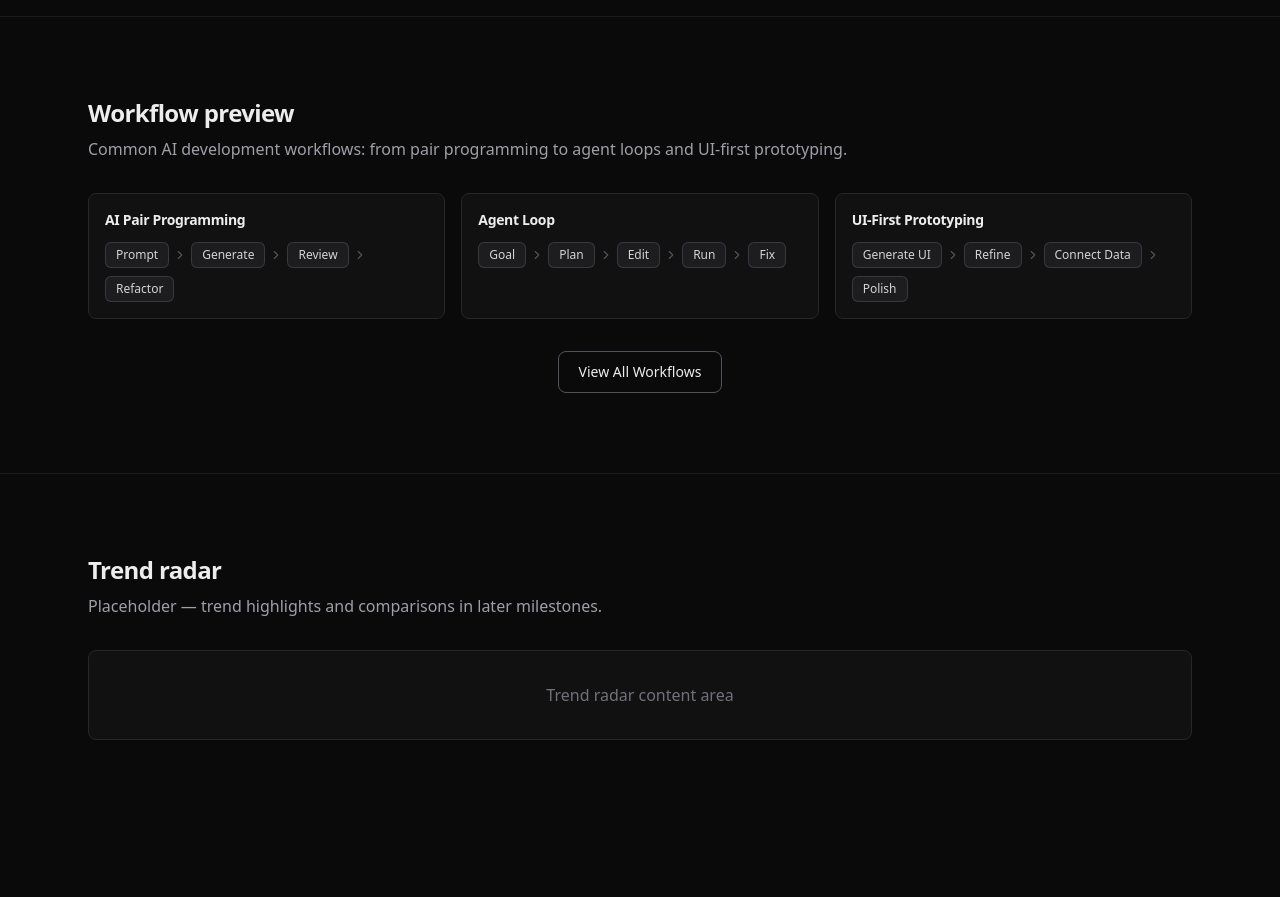
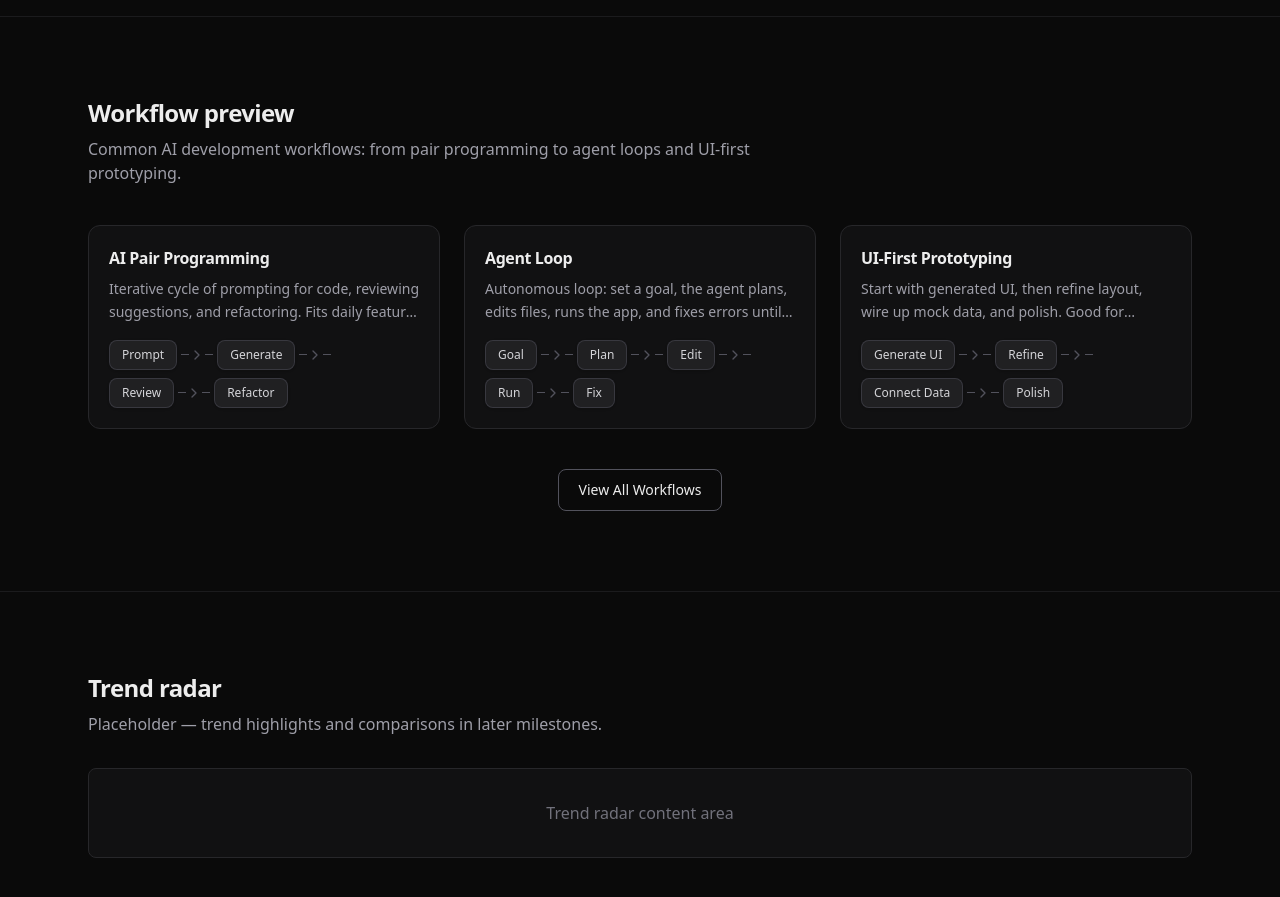
Before and after one commit to ian-schwartz/ai-dev-trends-explorer, a Next.js app: page / in a window 1280 px wide. Shown: the part 1200-2097 px from the top of the page. Before the commit the page ends 2020 px from the top, so only its background shows below. Built offline with nearby package versions, Linux system fonts and the light colour scheme.

Commit message:
feat: add workflow preview diagrams to homepage

```diff
--- a/src/components/home/WorkflowPreviewSection.tsx
+++ b/src/components/home/WorkflowPreviewSection.tsx
@@ -1,17 +1,27 @@
 import Link from "next/link";
 import { MiniWorkflow } from "@/components/workflows/MiniWorkflow";
 
-const PREVIEW_WORKFLOWS: { name: string; steps: string[] }[] = [
+const PREVIEW_WORKFLOWS: {
+  name: string;
+  description: string;
+  steps: string[];
+}[] = [
   {
     name: "AI Pair Programming",
+    description:
+      "Iterative cycle of prompting for code, reviewing suggestions, and refactoring. Fits daily feature work and small fixes.",
     steps: ["Prompt", "Generate", "Review", "Refactor"],
   },
   {
     name: "Agent Loop",
+    description:
+      "Autonomous loop: set a goal, the agent plans, edits files, runs the app, and fixes errors until done or stuck.",
     steps: ["Goal", "Plan", "Edit", "Run", "Fix"],
   },
   {
     name: "UI-First Prototyping",
+    description:
+      "Start with generated UI, then refine layout, wire up mock data, and polish. Good for landing pages and dashboards.",
     steps: ["Generate UI", "Refine", "Connect Data", "Polish"],
   },
 ];
@@ -23,20 +33,21 @@ export function WorkflowPreviewSection() {
         <h2 className="text-2xl font-semibold tracking-tight text-foreground">
           Workflow preview
         </h2>
-        <p className="mt-2 text-zinc-400">
+        <p className="mt-2 max-w-2xl text-zinc-400">
           Common AI development workflows: from pair programming to agent loops
           and UI-first prototyping.
         </p>
-        <div className="mt-8 grid gap-4 sm:grid-cols-2 lg:grid-cols-3">
+        <div className="mt-10 grid gap-6 sm:grid-cols-2 lg:grid-cols-3">
           {PREVIEW_WORKFLOWS.map((workflow) => (
             <MiniWorkflow
               key={workflow.name}
               name={workflow.name}
+              description={workflow.description}
               steps={workflow.steps}
             />
           ))}
         </div>
-        <div className="mt-8 flex justify-center">
+        <div className="mt-10 flex justify-center">
           <Link
             href="/workflows"
             className="inline-flex items-center justify-center rounded-lg border border-zinc-600 bg-transparent px-5 py-2.5 text-sm font-medium text-foreground transition-colors hover:border-zinc-500 hover:bg-zinc-800/50"
--- a/src/components/workflows/MiniWorkflow.tsx
+++ b/src/components/workflows/MiniWorkflow.tsx
@@ -2,26 +2,34 @@ import { ChevronRight } from "lucide-react";
 
 interface MiniWorkflowProps {
   name: string;
+  description: string;
   steps: string[];
 }
 
-export function MiniWorkflow({ name, steps }: MiniWorkflowProps) {
+export function MiniWorkflow({ name, description, steps }: MiniWorkflowProps) {
   return (
-    <div className="rounded-lg border border-zinc-800 bg-zinc-900/50 p-4 transition-colors hover:border-zinc-700">
-      <h3 className="text-sm font-semibold tracking-tight text-foreground">
+    <div className="flex flex-col rounded-xl border border-zinc-800 bg-zinc-900/50 p-5 transition-colors hover:border-zinc-700 hover:bg-zinc-900/70">
+      <h3 className="text-base font-semibold tracking-tight text-foreground">
         {name}
       </h3>
-      <div className="mt-3 flex flex-wrap items-center gap-x-1 gap-y-2">
+      <p className="mt-2 line-clamp-2 text-sm leading-relaxed text-zinc-400">
+        {description}
+      </p>
+      <div className="mt-4 flex flex-wrap items-center gap-x-0 gap-y-2">
         {steps.map((step, i) => (
-          <div key={i} className="flex flex-wrap items-center gap-x-1 gap-y-2">
-            <span className="rounded-md border border-zinc-700/80 bg-zinc-800/60 px-2.5 py-1 text-xs font-medium text-zinc-300">
+          <div
+            key={i}
+            className="flex flex-wrap items-center gap-x-0 gap-y-2"
+          >
+            <span className="rounded-lg border border-zinc-700/80 bg-zinc-800/70 px-3 py-1.5 text-xs font-medium text-zinc-300 shadow-sm">
               {step}
             </span>
             {i < steps.length - 1 && (
-              <ChevronRight
-                className="h-3.5 w-3.5 shrink-0 text-zinc-600"
-                aria-hidden
-              />
+              <span className="flex shrink-0 items-center px-1" aria-hidden>
+                <span className="h-px w-2 bg-zinc-600" />
+                <ChevronRight className="h-4 w-4 text-zinc-600" />
+                <span className="h-px w-2 bg-zinc-600" />
+              </span>
             )}
           </div>
         ))}
```
